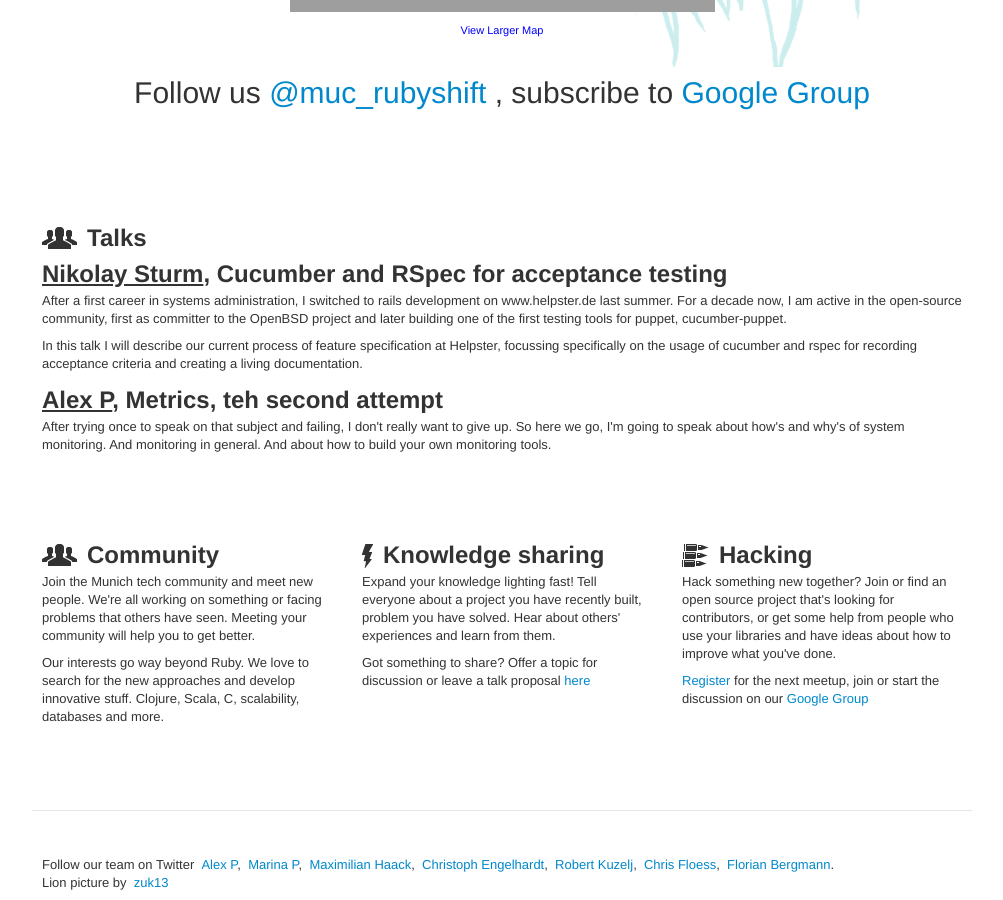
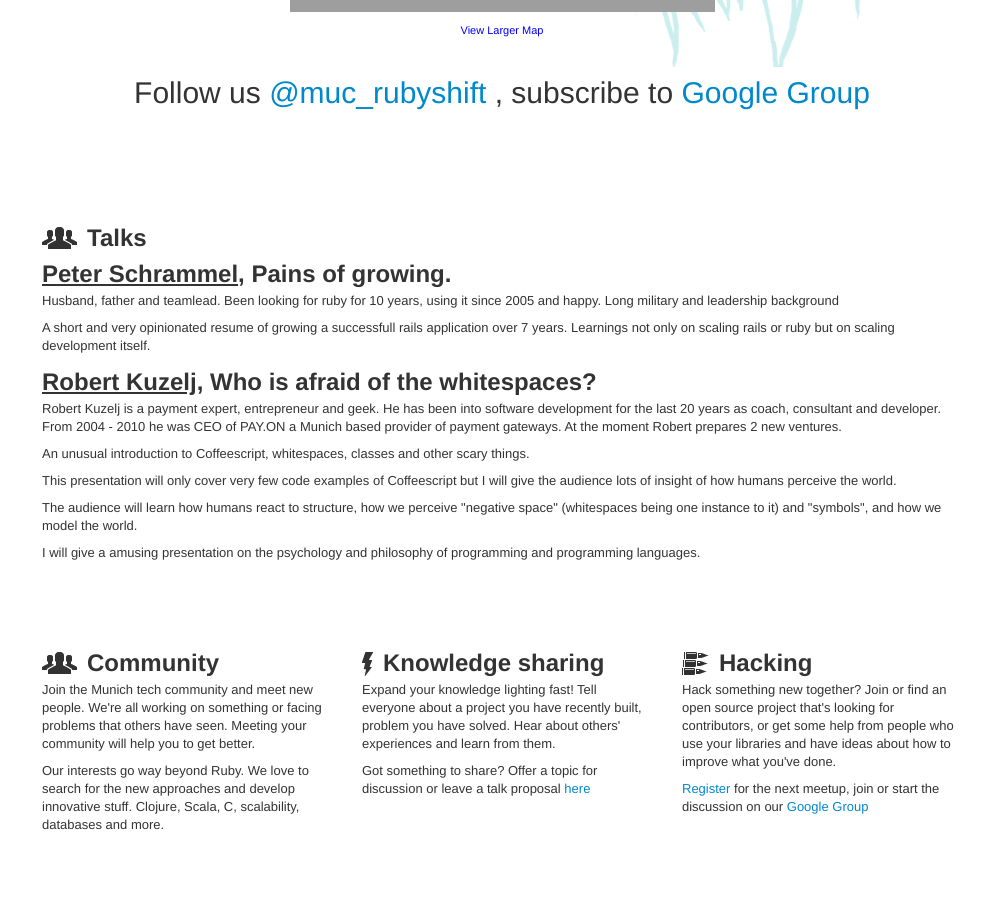
Before and after one commit to munichrubyshift/munichrubyshift.github.com, a Jekyll site: the page built from index.html, in a window 1280 px wide and 900 px high, scrolled down 1133 px. Shown: the whole window, without its empty margins (138-1141 px from the left). Built offline with Jekyll 4.4.1, drawn with Linux system fonts in a browser that asks for light colours; some web fonts are replaced; some of the changed text lies outside the part shown; grey boxes are pictures that could not be loaded.

Commit message:
Next meetup details

```diff
--- a/index.html
+++ b/index.html
@@ -12,7 +12,7 @@
       <br/>
       <p>
         <b>Next meetup:</b><br/>
-        <u>12. September 2012, 7:30pm<br /></u>
+        <u>10. October 2012, 7:30pm<br /></u>
         stylefruits.de<br />
         Sonnenstraße 31<br />
         80331 München<br />
@@ -41,26 +41,17 @@
     <div class='wrapper'>
       <img class='icon' src='/assets/images/people.png' />
       <h2>Talks</h2>
-      <h2><u>Nikolay Sturm</u>, Cucumber and RSpec for acceptance testing</h2>
+      <h2><u>Peter Schrammel</u>, Pains of growing.</h2>
 
-      <p>After a first career in systems administration, I switched to rails
-      development on www.helpster.de last summer. For a decade now, I am
-      active in the open-source community, first as committer to the OpenBSD
-      project and later building one of the first testing tools for puppet,
-      cucumber-puppet.</p>
+      <p>Husband, father and teamlead. Been looking for ruby for 10 years, using it since 2005 and happy. Long military and leadership background</p>
+      <p>A short and very opinionated resume of growing a successfull rails application over 7 years. Learnings not only on scaling rails or ruby but on scaling development itself.</p>
 
-      <p>In this talk I will describe our current process of feature
-      specification at Helpster, focussing specifically on the usage of
-      cucumber and rspec for recording acceptance criteria and creating a
-      living documentation.</p>
-
-
-      <h2><u>Alex P</u>, Metrics, teh second attempt</h2>
-
-      <p>After trying once to speak on that subject and failing, I don't really
-        want to give up. So here we go, I'm going to speak about how's and why's
-        of system monitoring. And monitoring in general. And about how to build
-        your own monitoring tools.</p>
+      <h2><u>Robert Kuzelj</u>, Who is afraid of the whitespaces?</h2>
+      <p>Robert Kuzelj is a payment expert, entrepreneur and geek. He has been into software development for the last 20 years as coach, consultant and developer. From 2004 - 2010 he was CEO of PAY.ON a Munich based provider of payment gateways. At the moment Robert prepares 2 new ventures.</p>
+      <p>An unusual introduction to Coffeescript, whitespaces, classes and other scary things.</p>
+      <p>This presentation will only cover very few code examples of Coffeescript but I will give the audience lots of insight of how humans perceive the world.</p>
+      <p>The audience will learn how humans react to structure, how we perceive "negative space" (whitespaces being one instance to it) and "symbols", and how we model the world.</p>
+      <p>I will give a amusing presentation on the psychology and philosophy of programming and programming languages.</p>
     </div>
   </div>
 </div>
```
